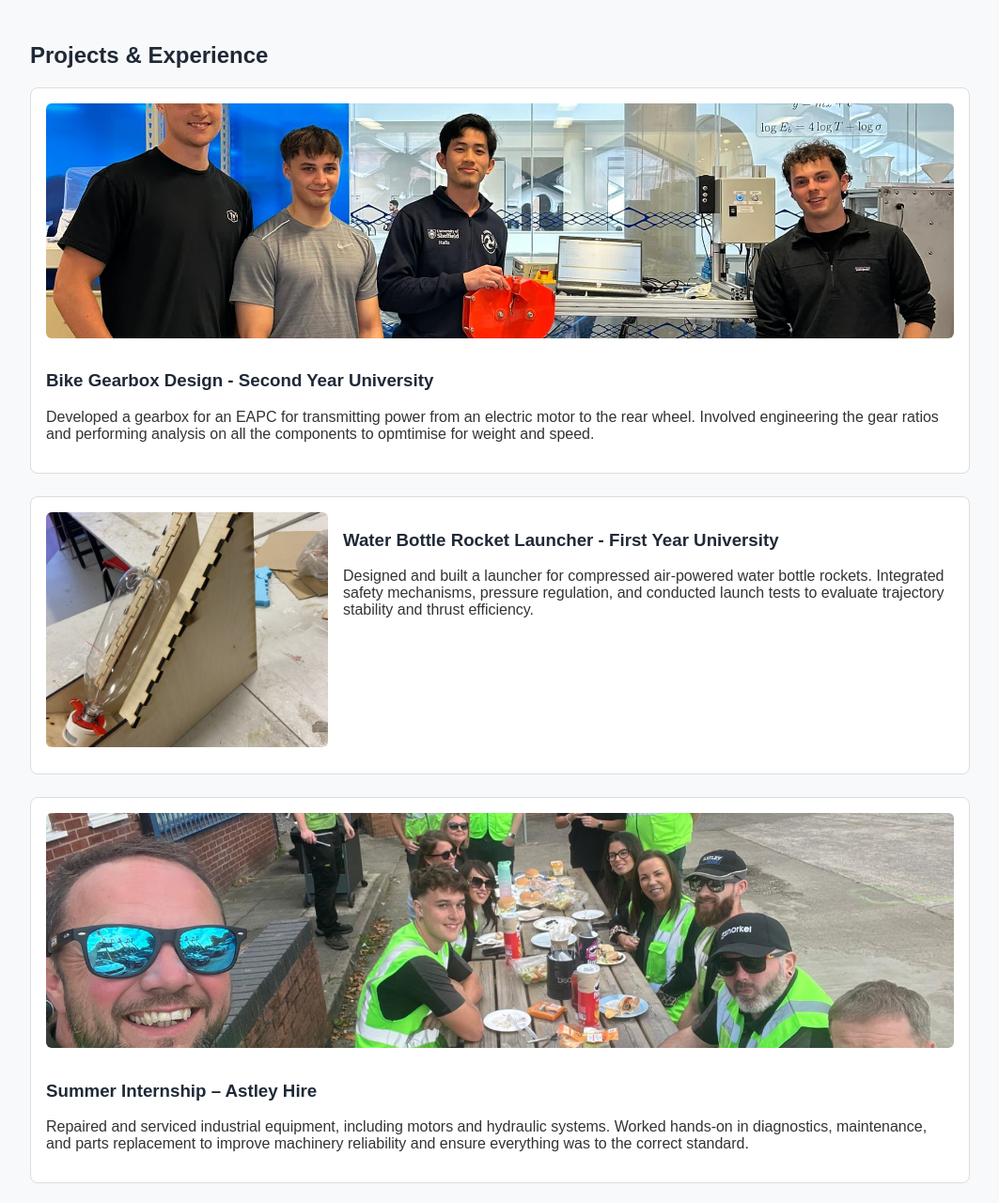
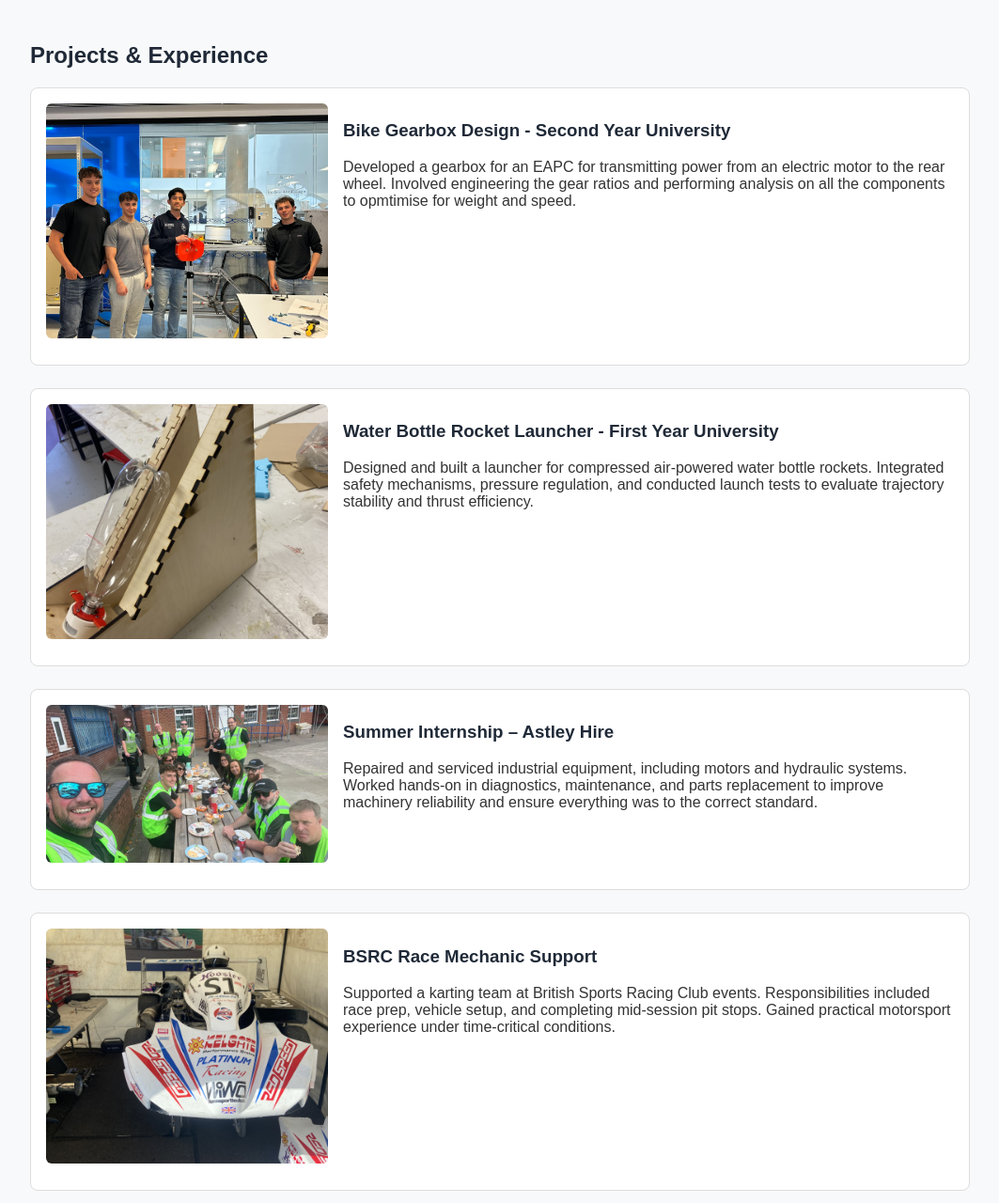
Before and after one commit to evanalbury/evanalbury.github.io, a plain HTML site: page index.html in a window 1280 px wide. Shown: the part 419-1699 px from the top of the page at 94% size, without its empty margins (108-1171 px from the left). Drawn offline with Linux system fonts and the light colour scheme.

Commit message:
Update index.html - images finalised?

```diff
--- a/index.html
+++ b/index.html
@@ -110,10 +110,14 @@
       <h2>Projects & Experience</h2>
 
       <article class="project">
-        <img src="MEC45_img.jpg" alt="Bike Gearbox Project Image" />
+        <div class="project-content">
+        <img src="MEC45_img.JPG" alt="Bike Gearbox Project Image" />
+          <div class="text">
         <h3>Bike Gearbox Design - Second Year University</h3>
         <p>Developed a gearbox for an EAPC for transmitting power from an electric motor to the rear wheel. Involved engineering the gear ratios and performing analysis on all the components to opmtimise for weight and speed.</p>
-      </article>
+    </div>
+          </div>
+          </article>
 
       <article class="project">
         <div class="project-content">
@@ -126,16 +130,24 @@
       </article>
 
       <article class="project">
-        <img src="Astley_Hire_img.jpg" alt="Astley Hire Internship Image" />
+        <div class="project-content">
+        <img src="Astley_Hire_img.JPG" alt="Astley Hire Internship Image" />
+          <div class="text">
         <h3>Summer Internship – Astley Hire</h3>
         <p>Repaired and serviced industrial equipment, including motors and hydraulic systems. Worked hands-on in diagnostics, maintenance, and parts replacement to improve machinery reliability and ensure everything was to the correct standard.</p>
-      </article>
+     </div>
+        </div>
+          </article>
 
       <article class="project">
+        <div class="project-content">
         <img src="Kart_img.jpg" alt="BSRC Trackside Support Image" />
+          <div class="text">
         <h3>BSRC Race Mechanic Support</h3>
         <p>Supported a karting team at British Sports Racing Club events. Responsibilities included race prep, vehicle setup, and completing mid-session pit stops. Gained practical motorsport experience under time-critical conditions.</p>
-      </article>
+      </div>
+          </div>
+          </article>
     </section>
 
     <section id="skills">
```
